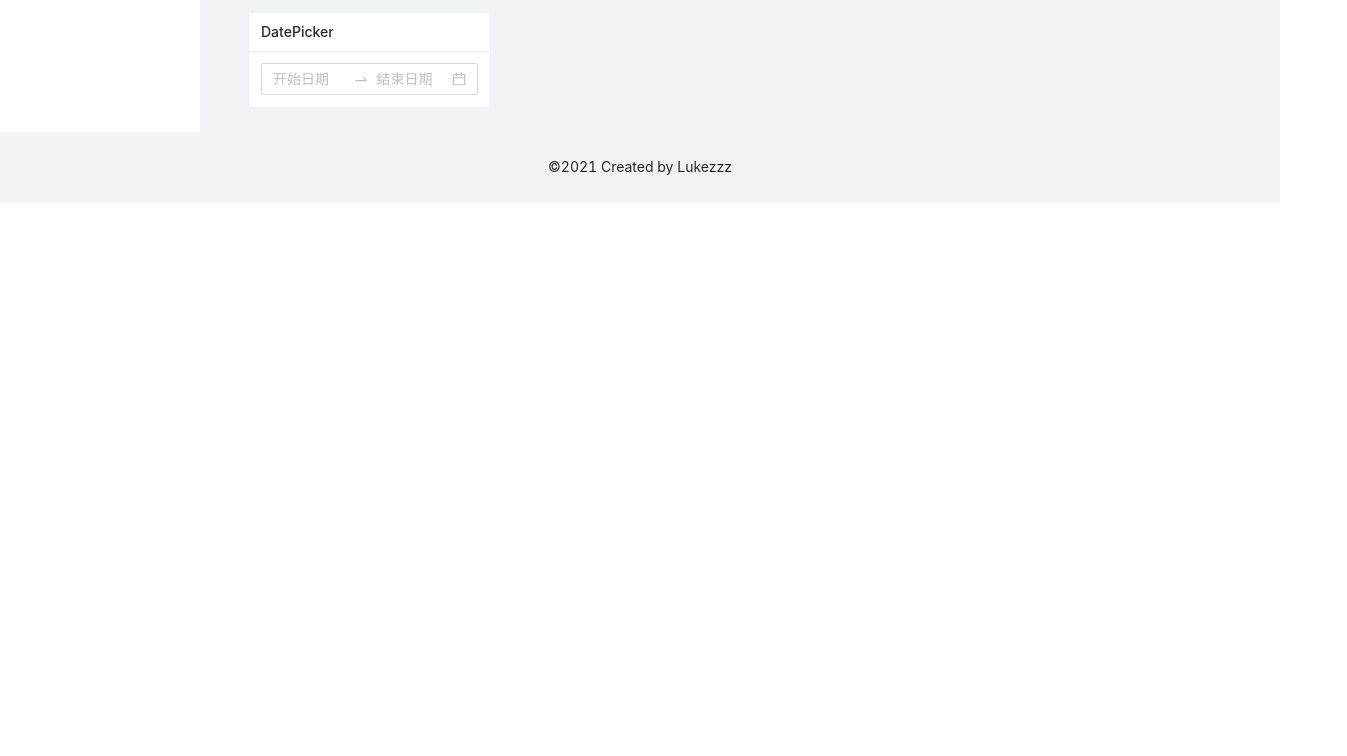
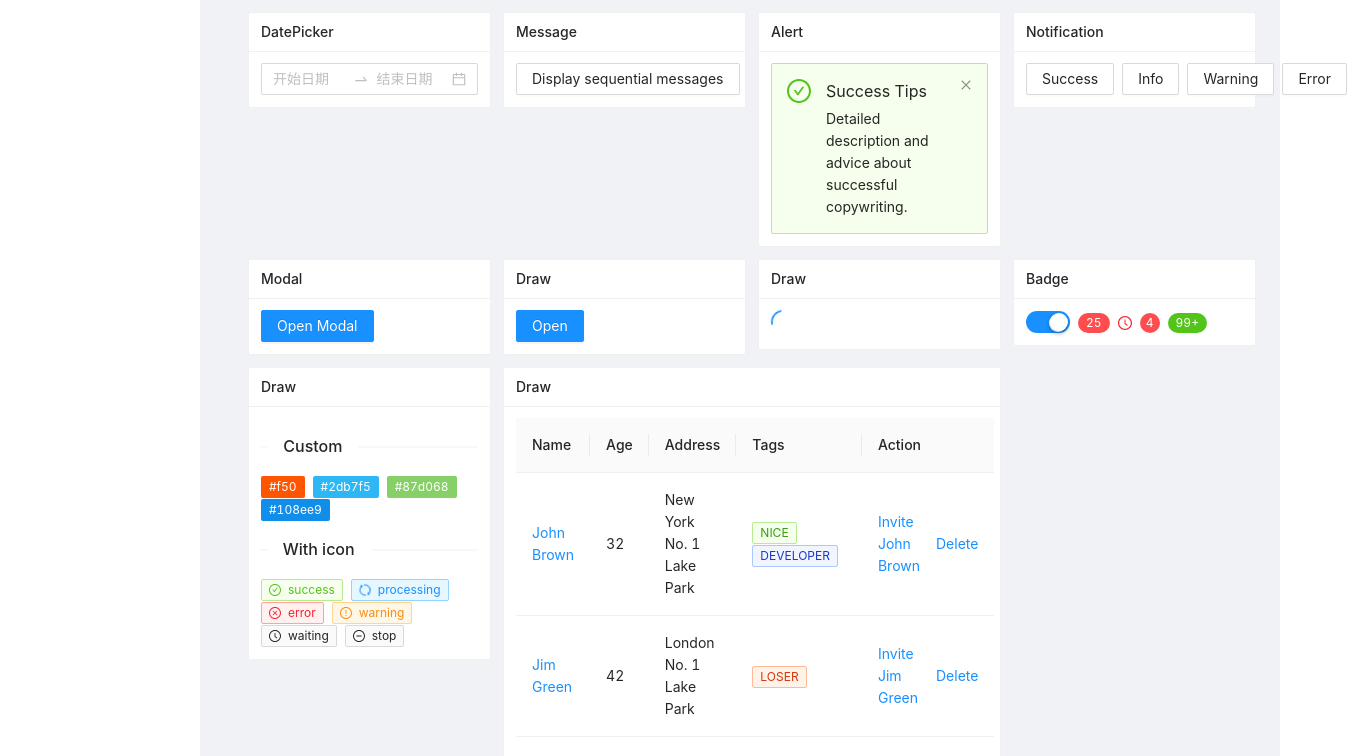
Before and after one commit to lukezzz/echart-demo, a React (Create React App) app in the folder frontend/: page / in a window 1280 px wide. Shown: the part 634-1390 px from the top of the page, 1347 px wide, since content can reach past the window. Before the commit the page ends 836 px from the top, so only its background shows below. Built offline with nearby package versions, Linux system fonts and the light colour scheme.

Commit message:
add components

```diff
--- a/frontend/src/pages/Home/Home.page.jsx
+++ b/frontend/src/pages/Home/Home.page.jsx
@@ -6,18 +6,156 @@ import {
     Typography,
     Pagination,
     Checkbox,
-    DatePicker
+    DatePicker,
+    Modal,
+    notification,
+    Space,
+    message,
+    Drawer,
+    Alert,
+    Spin,
+    Tag,
+    Divider,
+    Table,
+    Badge,
+    Switch
 
 } from 'antd'
+import React, { useState } from 'react'
+import {
+    LoadingOutlined,
+    CheckCircleOutlined,
+    SyncOutlined,
+    CloseCircleOutlined,
+    ExclamationCircleOutlined,
+    ClockCircleOutlined,
+    MinusCircleOutlined,
+} from '@ant-design/icons';
+
 import { useTranslation } from 'react-i18next';
 
 
 const { Title } = Typography;
 const { RangePicker } = DatePicker;
 
+const openNotificationWithIcon = type => {
+    notification[type]({
+        message: 'Notification Title',
+        description:
+            'This is the content of the notification. This is the content of the notification. This is the content of the notification.',
+    });
+};
+
+const antIcon = <LoadingOutlined style={{ fontSize: 24 }} spin />
+
+const columns = [
+    {
+        title: 'Name',
+        dataIndex: 'name',
+        key: 'name',
+        render: text => <a>{text}</a>,
+    },
+    {
+        title: 'Age',
+        dataIndex: 'age',
+        key: 'age',
+    },
+    {
+        title: 'Address',
+        dataIndex: 'address',
+        key: 'address',
+    },
+    {
+        title: 'Tags',
+        key: 'tags',
+        dataIndex: 'tags',
+        render: tags => (
+            <>
+                {tags.map(tag => {
+                    let color = tag.length > 5 ? 'geekblue' : 'green';
+                    if (tag === 'loser') {
+                        color = 'volcano';
+                    }
+                    return (
+                        <Tag color={color} key={tag}>
+                            {tag.toUpperCase()}
+                        </Tag>
+                    );
+                })}
+            </>
+        ),
+    },
+    {
+        title: 'Action',
+        key: 'action',
+        render: (text, record) => (
+            <Space size="middle">
+                <a>Invite {record.name}</a>
+                <a>Delete</a>
+            </Space>
+        ),
+    },
+];
+
+const data = [
+    {
+        key: '1',
+        name: 'John Brown',
+        age: 32,
+        address: 'New York No. 1 Lake Park',
+        tags: ['nice', 'developer'],
+    },
+    {
+        key: '2',
+        name: 'Jim Green',
+        age: 42,
+        address: 'London No. 1 Lake Park',
+        tags: ['loser'],
+    },
+    {
+        key: '3',
+        name: 'Joe Black',
+        age: 32,
+        address: 'Sidney No. 1 Lake Park',
+        tags: ['cool', 'teacher'],
+    },
+];
+
 export const Home = () => {
 
     const { t } = useTranslation();
+
+    const [isModalVisible, setIsModalVisible] = useState(false);
+
+    const showModal = () => {
+        setIsModalVisible(true);
+    };
+
+    const handleOk = () => {
+        setIsModalVisible(false);
+    };
+
+    const handleCancel = () => {
+        setIsModalVisible(false);
+    };
+
+    const success = () => {
+        message
+            .loading('Action in progress..', 2.5)
+            .then(() => message.success('Loading finished', 2.5))
+            .then(() => message.error('Loading finished is finished', 2.5));
+    };
+
+    const [drawVisible, setDrawVisible] = useState(false);
+    const showDrawer = () => {
+        setDrawVisible(true);
+    };
+    const onClose = () => {
+        setDrawVisible(false);
+    };
+
+
+    const [show, setShow] = useState(true);
 
     return (
 
@@ -58,8 +196,111 @@ export const Home = () => {
                         <RangePicker showTime />
                     </Card>
                 </Col>
+                <Col span={6}>
+                    <Card size="small" title="Message">
+                        <Button onClick={success}>Display sequential messages</Button>
+                    </Card>
+                </Col>
+                <Col span={6}>
+                    <Card size="small" title="Alert">
+                        <Alert
+                            message="Success Tips"
+                            description="Detailed description and advice about successful copywriting."
+                            type="success"
+                            showIcon
+                            closable
+                        />
+                    </Card>
+                </Col>
+                <Col span={6}>
+                    <Card size="small" title="Notification">
+                        <Space>
+                            <Button onClick={() => openNotificationWithIcon('success')}>Success</Button>
+                            <Button onClick={() => openNotificationWithIcon('info')}>Info</Button>
+                            <Button onClick={() => openNotificationWithIcon('warning')}>Warning</Button>
+                            <Button onClick={() => openNotificationWithIcon('error')}>Error</Button>
+                        </Space>
+                    </Card>
+                </Col>
+                <Col span={6}>
+                    <Card size="small" title="Modal">
+                        <Button type="primary" onClick={showModal}>Open Modal</Button>
+                        <Modal title="Basic Modal" visible={isModalVisible} onOk={handleOk} onCancel={handleCancel}>
+                            <p>Some contents...</p>
+                            <p>Some contents...</p>
+                            <p>Some contents...</p>
+                        </Modal>
+                    </Card>
+                </Col>
+                <Col span={6}>
+                    <Card size="small" title="Draw">
+                        <Button type="primary" onClick={showDrawer}>Open</Button>
+                        <Drawer
+                            title="Basic Drawer"
+                            placement="right"
+                            closable={false}
+                            onClose={onClose}
+                            visible={drawVisible}
+                            width={500}
+                        >
+                            <p>Some contents...</p>
+                            <p>Some contents...</p>
+                            <p>Some contents...</p>
+                        </Drawer>
+                    </Card>
+                </Col>
+                <Col span={6}>
+                    <Card size="small" title="Draw">
+                        <Spin indicator={antIcon} />
+                    </Card>
+                </Col>
+                <Col span={6}>
+                    <Card size="small" title="Badge">
+                        <Space>
+                            <Switch
+                                checked={show}
+                                onChange={() => {
+                                    setShow(!show);
+                                }}
+                            />
+                            <Badge count={show ? 25 : 0} />
+                            <Badge count={show ? <ClockCircleOutlined style={{ color: '#f5222d' }} /> : 0} />
+                            <Badge count={show ? 4 : 0} className="site-badge-count-4" />
+                            <Badge
+                                className="site-badge-count-109"
+                                count={show ? 109 : 0}
+                                style={{ backgroundColor: '#52c41a' }}
+                            />
+                        </Space>
+                    </Card>
+                </Col>
+                <Col span={6}>
+                    <Card size="small" title="Draw">
+                        <Divider orientation="left">Custom</Divider>
+                        <div>
+                            <Tag color="#f50">#f50</Tag>
+                            <Tag color="#2db7f5">#2db7f5</Tag>
+                            <Tag color="#87d068">#87d068</Tag>
+                            <Tag color="#108ee9">#108ee9</Tag>
+                        </div>
+                        <Divider orientation="left">With icon</Divider>
+                        <div>
+                            <Tag icon={<CheckCircleOutlined />} color="success">success</Tag>
+                            <Tag icon={<SyncOutlined spin />} color="processing">processing</Tag>
+                            <Tag icon={<CloseCircleOutlined />} color="error">error</Tag>
+                            <Tag icon={<ExclamationCircleOutlined />} color="warning">warning</Tag>
+                            <Tag icon={<ClockCircleOutlined />} color="default">waiting</Tag>
+                            <Tag icon={<MinusCircleOutlined />} color="default">stop</Tag>
+                        </div>
+                    </Card>
+                </Col>
+                <Col span={12}>
+                    <Card size="small" title="Draw">
+                        <Table columns={columns} dataSource={data} />
+                    </Card>
+                </Col>
             </Row>
 
-        </div>
+        </div >
     )
 }
```
